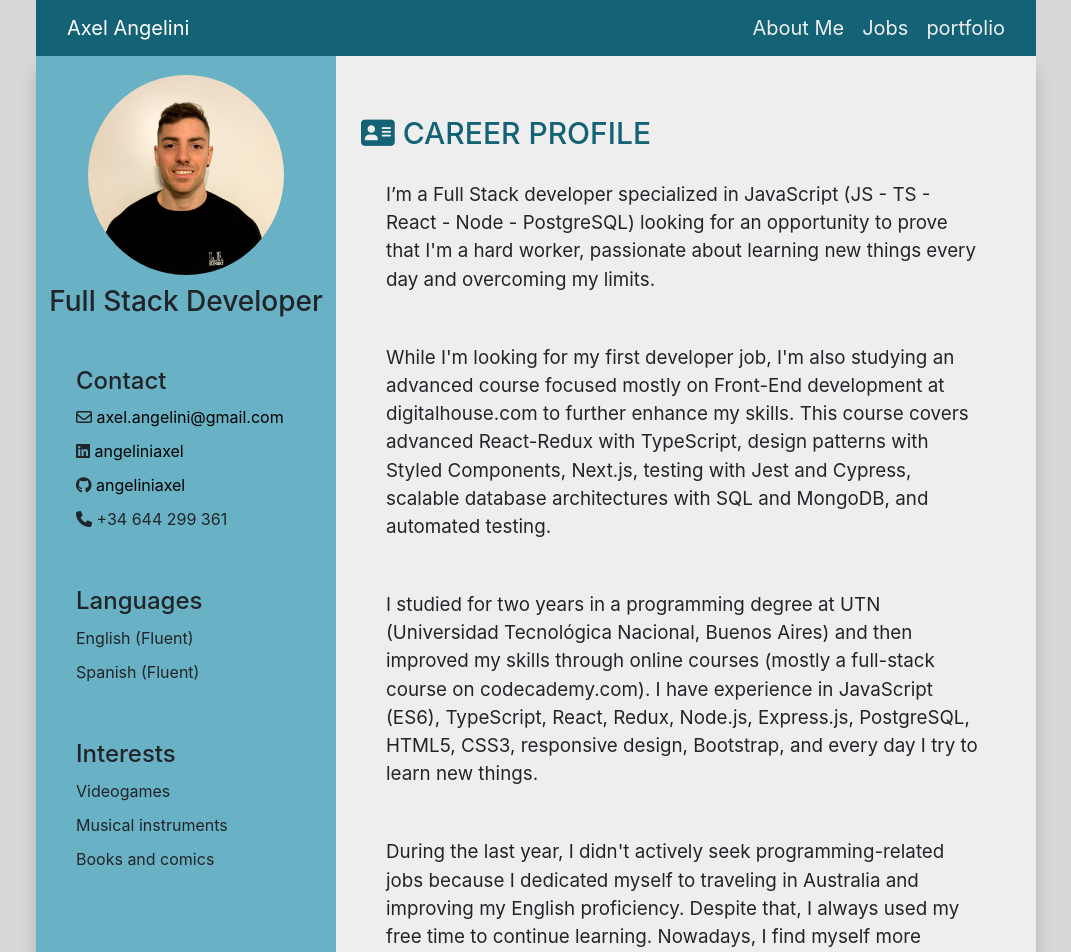
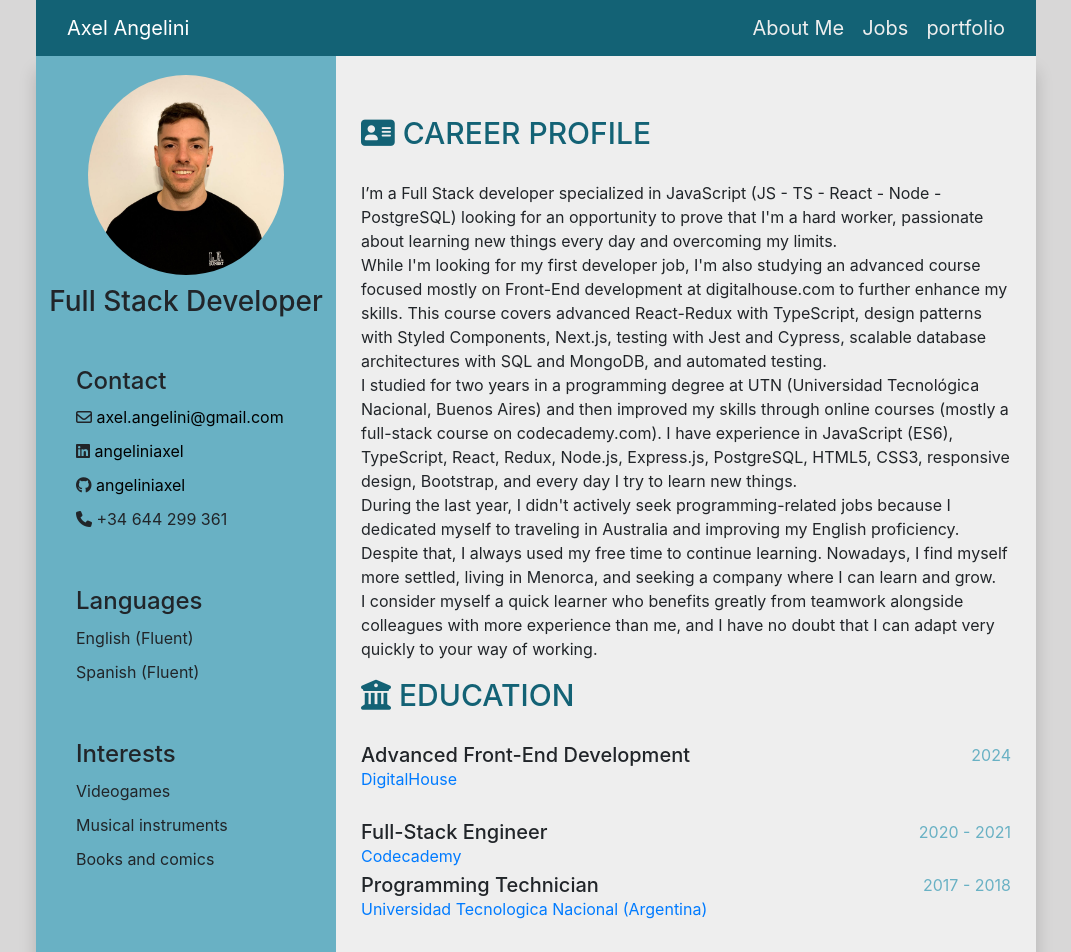
Before and after one commit to AngeliniAxel/cv, a React (Create React App) app: page / in a window 1280 px wide. Shown: the top 952 px of the page, without its empty margins (104-1175 px from the left). Built offline with nearby package versions, Linux system fonts and the light colour scheme.

Commit message:
Update About.js

```diff
--- a/src/components/About.js
+++ b/src/components/About.js
@@ -4,7 +4,36 @@ const About = () => {
       <h1 className='about-title'>
         <i class='fas fa-address-card'></i> CAREER PROFILE
       </h1>
-      <p className='about-info'>
+      <p>
+        I’m a Full Stack developer specialized in JavaScript (JS - TS - React -
+        Node - PostgreSQL) looking for an opportunity to prove that I'm a hard
+        worker, passionate about learning new things every day and overcoming my
+        limits.
+        <br />
+        While I'm looking for my first developer job, I'm also studying an
+        advanced course focused mostly on Front-End development at
+        digitalhouse.com to further enhance my skills. This course covers
+        advanced React-Redux with TypeScript, design patterns with Styled
+        Components, Next.js, testing with Jest and Cypress, scalable database
+        architectures with SQL and MongoDB, and automated testing.
+        <br />
+        I studied for two years in a programming degree at UTN (Universidad
+        Tecnológica Nacional, Buenos Aires) and then improved my skills through
+        online courses (mostly a full-stack course on codecademy.com). I have
+        experience in JavaScript (ES6), TypeScript, React, Redux, Node.js,
+        Express.js, PostgreSQL, HTML5, CSS3, responsive design, Bootstrap, and
+        every day I try to learn new things.
+        <br />
+        During the last year, I didn't actively seek programming-related jobs
+        because I dedicated myself to traveling in Australia and improving my
+        English proficiency. Despite that, I always used my free time to
+        continue learning. Nowadays, I find myself more settled, living in
+        Menorca, and seeking a company where I can learn and grow.
+        <br />I consider myself a quick learner who benefits greatly from
+        teamwork alongside colleagues with more experience than me, and I have
+        no doubt that I can adapt very quickly to your way of working.
+      </p>
+      {/* <p className='about-info'>
         I’m a Full Stack developer specialized in JavaScript (JS - TS - React -
         Node - PostgreSQL) looking for an opportunity to prove that I'm a hard
         worker, passionate about learning new things every day and overcoming my
@@ -41,7 +70,7 @@ const About = () => {
       <p className='about-info'>
         Outside the scope of programming, I use my free time to work out, play
         videogames or read comics.
-      </p>
+      </p> */}
       <h1 className='about-title'>
         <i class='fas fa-university'></i> EDUCATION
       </h1>
@@ -53,12 +82,12 @@ const About = () => {
 
         <div className='job-place'>
           <a
-            className='DigitalHouse'
+            className='Codecademy'
             href='https://www.digitalhouse.com/ar/productos/programacion/front-end-developer'
             target='_blank'
             rel='noreferrer'
           >
-            Codecademy
+            DigitalHouse
           </a>
         </div>
         <br />
@@ -89,7 +118,14 @@ const About = () => {
         </div>
 
         <div className='job-place'>
-          Universidad Tecnologica Nacional (Argentina)
+          <a
+            className='Codecademy'
+            href='https://utn.edu.ar/es/'
+            target='_blank'
+            rel='noreferrer'
+          >
+            Universidad Tecnologica Nacional (Argentina)
+          </a>
         </div>
         <br />
       </div>
```
